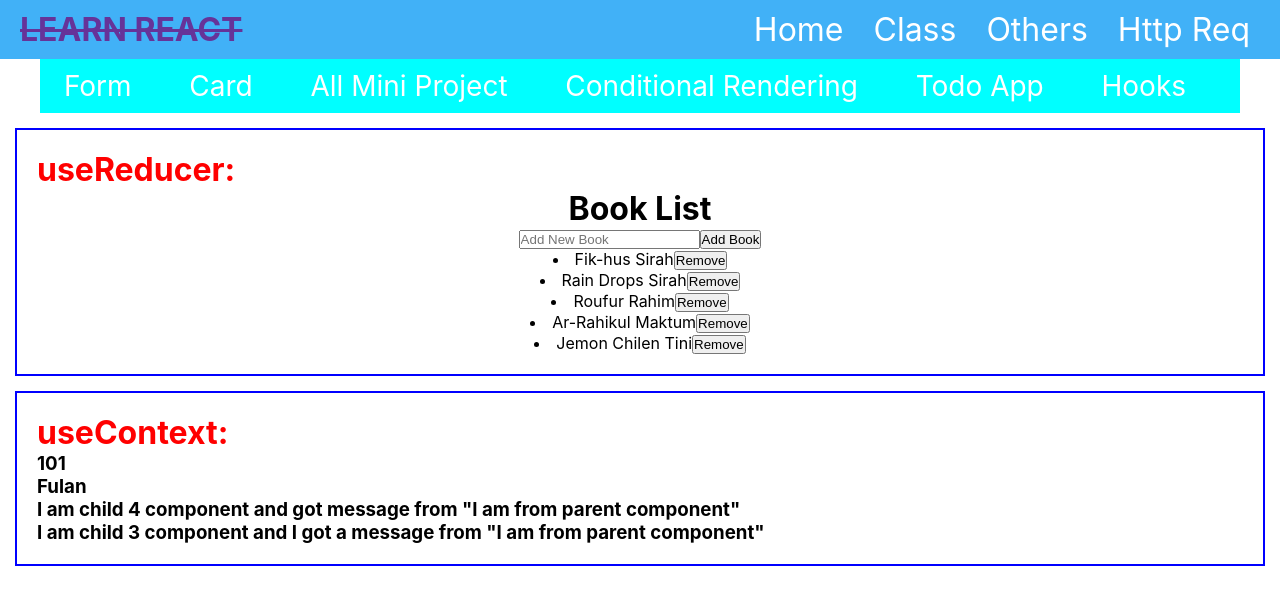
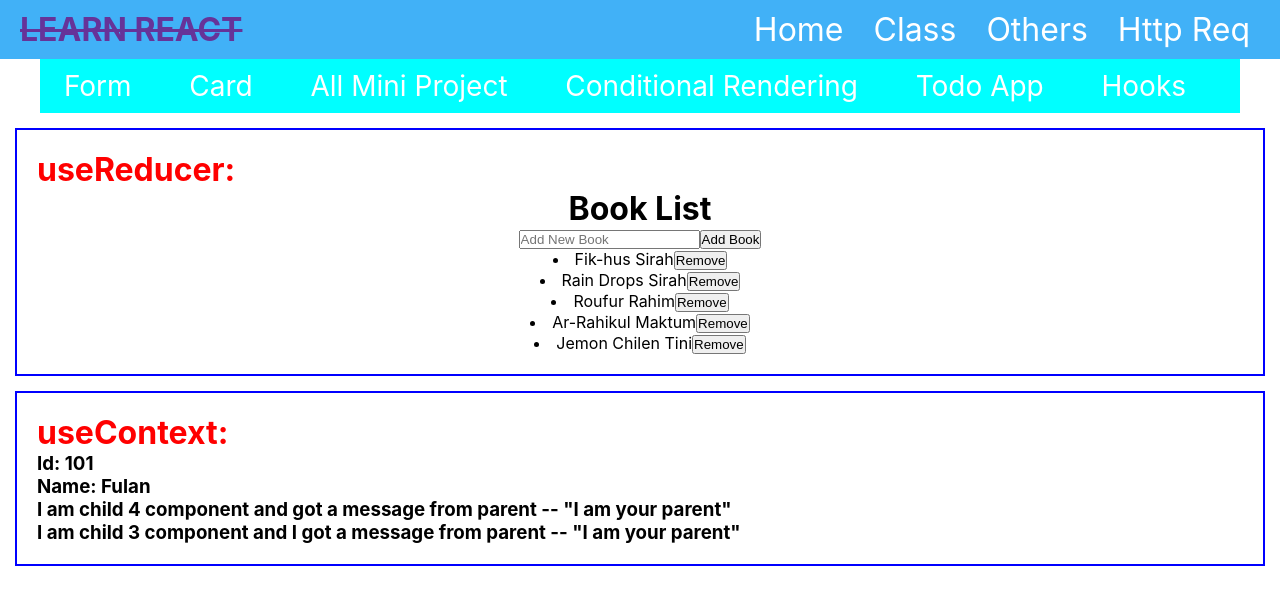
Before and after one commit to khaled39ab/React-With-LWS, a React (Create React App) app: page /hook in a window 1280 px wide. Shown: the top 604 px of the page. Built offline with nearby package versions, Linux system fonts and the light colour scheme.

Commit message:
useContext is done

```diff
--- a/src/page/hook/useContext/Context1.js
+++ b/src/page/hook/useContext/Context1.js
@@ -6,7 +6,7 @@ const Context1 = () => {
     const data = {
         id: 101, name: 'Fulan'
     }
-    const [text, setText] = useState('I am from parent component')
+    const [text, setText] = useState('I am your parent')
 
     return (
         <DataContext.Provider value={{data, text}}>
--- a/src/page/hook/useContext/Context3.js
+++ b/src/page/hook/useContext/Context3.js
@@ -8,7 +8,7 @@ const Context3 = () => {
     return (
         <div>
             <Context4 />
-            <h3>I am child 3 component and I got a message from "{text}"</h3>
+            <h3>I am child 3 component and I got a message from parent -- "{text}"</h3>
         </div>
     );
 };
--- a/src/page/hook/useContext/Context4.js
+++ b/src/page/hook/useContext/Context4.js
@@ -7,9 +7,9 @@ const Context4 = () => {
     const { id, name } = data;
     return (
         <div>
-            <h3>{id}</h3>
-            <h3>{name}</h3>
-            <h3>I am child 4 component and got message from "{text}"</h3>
+            <h3>Id: {id}</h3>
+            <h3>Name: {name}</h3>
+            <h3>I am child 4 component and got a message from parent -- "{text}"</h3>
         </div>
     );
 };
```
